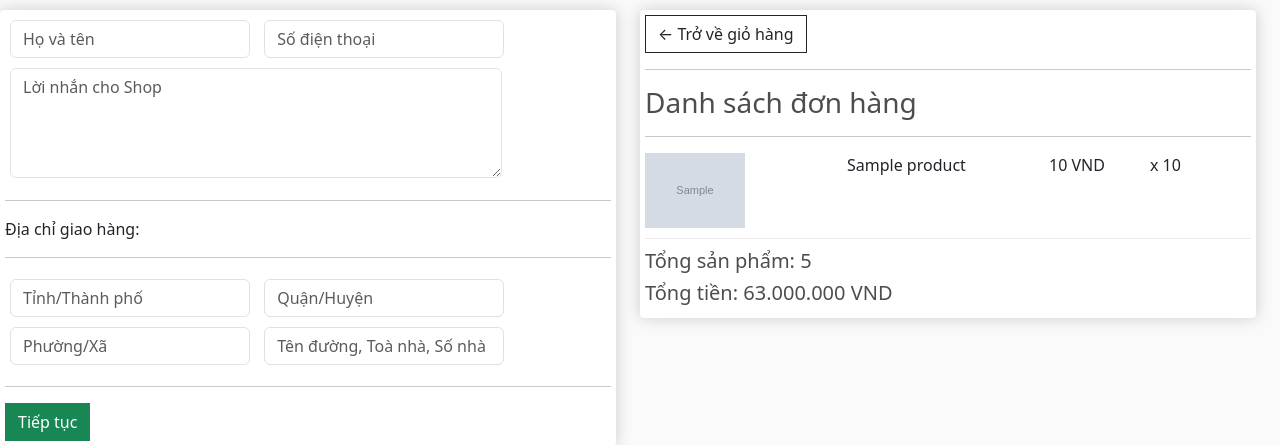
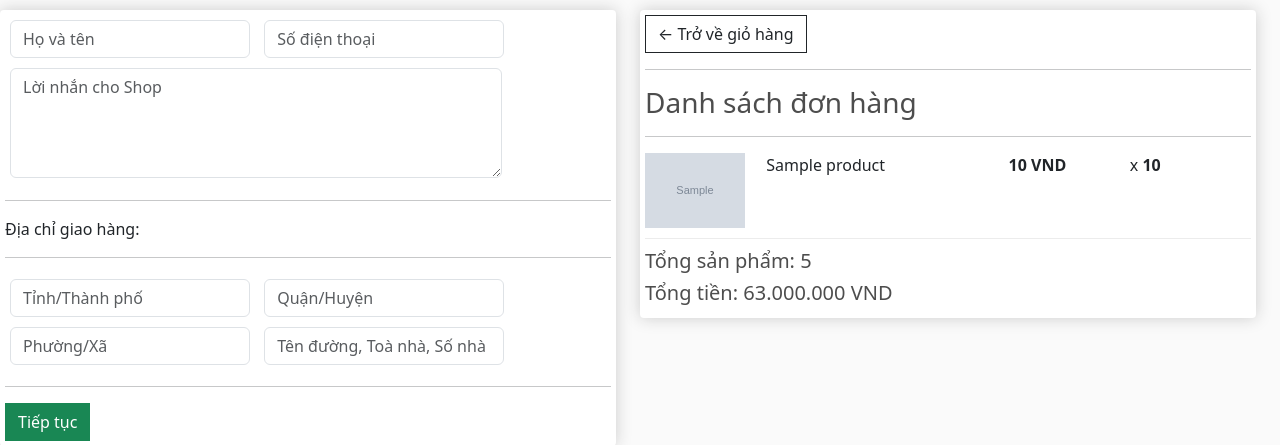
Before and after one commit to Phap625/Diamond-Shop-System, a Django app: template DiamondShop/Cart/templates/Cart/checkout.html in a window 1280 px wide. Shown: the part 104-549 px from the top of the page. Run offline with Django 5.2, Linux system fonts and the light colour scheme; data comes from the database, SQL or seed files in the repository; tables that the repository leaves empty hold one stand-in row (values such as "Sample post"); the template is opened without the code that fills it: values that come from a table or form of the project are taken from there, most other values are stand-ins (such as "Sample title", 1, 10 or a date in 2020); grey boxes marked "Sample" are stand-in pictures; some libraries are stand-ins or nearby versions.

Commit message:
change checkout.html

```diff
--- a/DiamondShop/Cart/templates/Cart/checkout.html
+++ b/DiamondShop/Cart/templates/Cart/checkout.html
@@ -56,14 +56,10 @@
 				<hr>
 				{% for item in items %}
 				<div class="cart-row">
-					{% if item.product.image and item.product.image.url %}
-					<div style="flex:2"><img class="row-image" src="{{item.product.image.url}}"></div>
-					{% else %}
-					<div style="flex:2"><img class="row-image" src="/static/images/icon/default-product.jpg"></div>
-					{% endif %}
+					<div style="flex:1"><img class="row-image" src="{{item.product.image.url}}"></div>
 					<div style="flex:2"><p>{{item.product.name}}</p></div>
-					<div style="flex:1"><p>{{item.product.price | currency_format}} VND</p></div>
-					<div style="flex:1"><p> x {{item.quantity}}</p></div>
+					<div style="flex:1"><p><strong>{{item.product.price | currency_format}} VND</strong></p></div>
+					<div style="flex:1"><p> x <strong>{{item.quantity}}</strong></p></div>
 				</div>
 				{% endfor %}
 				<h5>Tổng sản phẩm: {{order.get_cart_items}}</h5>
```
